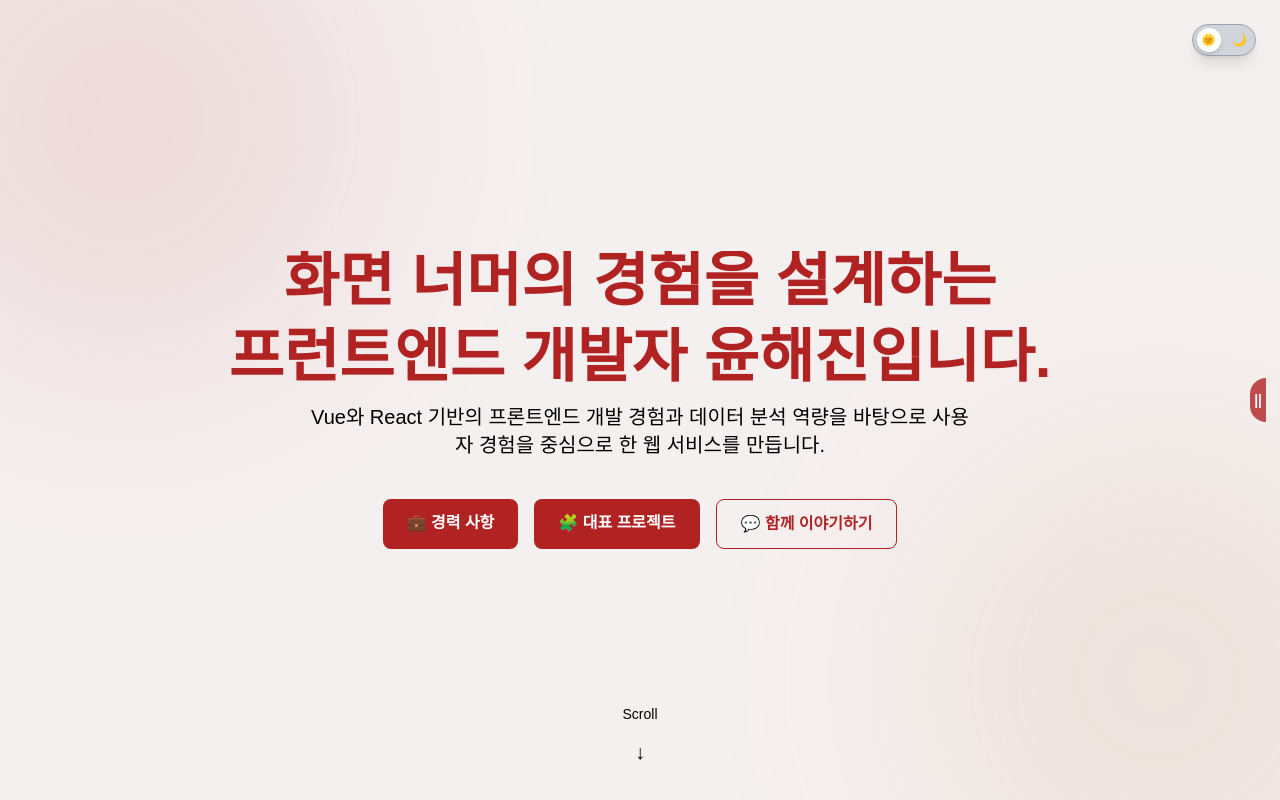
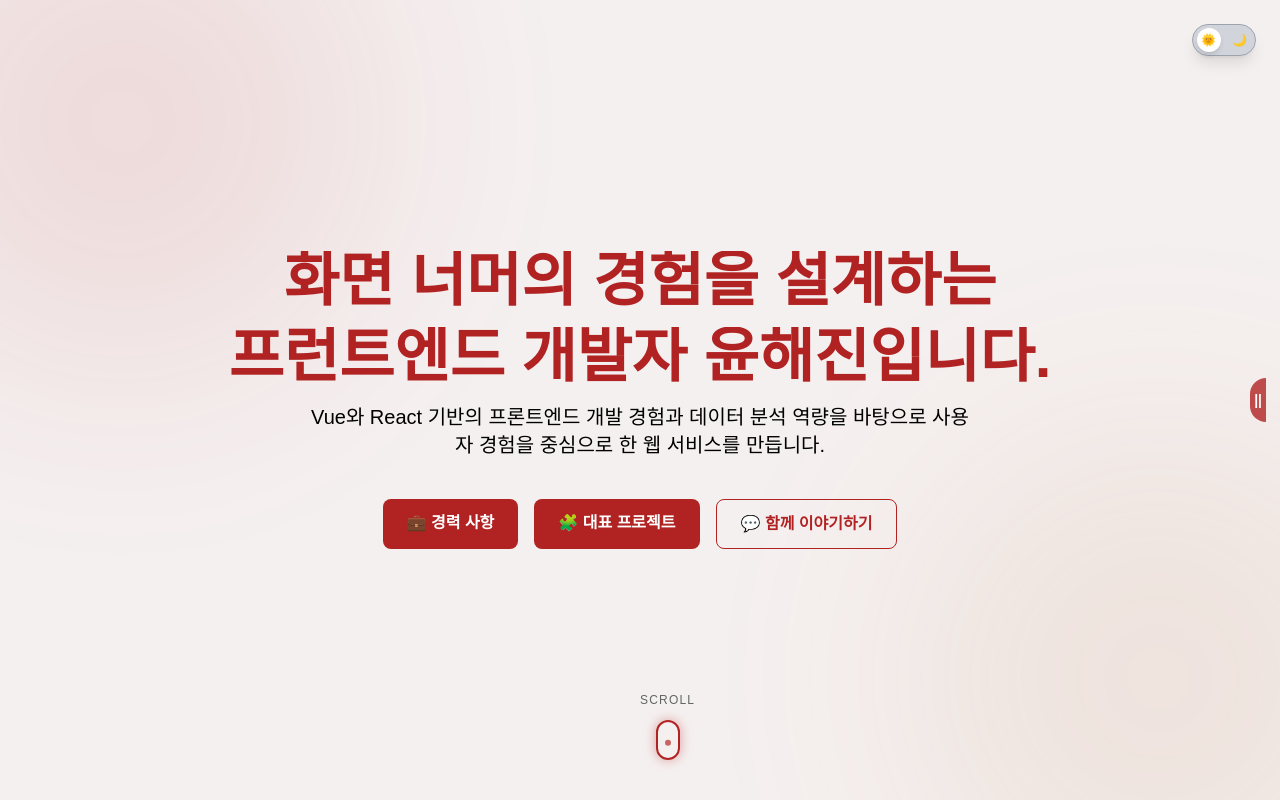
Before and after one commit to HaejinYoon/myPortfolio, a React (Vite) app: page / in a window 1280 px wide. Built offline with nearby package versions, Linux system fonts and the light colour scheme; a web font is replaced by a local one.

Commit message:
스크롤인디케이터 개선

```diff
--- a/src/components/ScrollIndicator.jsx
+++ b/src/components/ScrollIndicator.jsx
@@ -4,29 +4,47 @@ export default function ScrollIndicator() {
   return (
     <motion.div
       className="
-        absolute bottom-10
-        flex flex-col items-center
-        text-sub
-        text-sm
+        absolute bottom-10 left-1/2 -translate-x-1/2
+        flex flex-col items-center gap-3
+        text-sm text-text-sub
         select-none
       "
-      initial={{ opacity: 0 }}
-      animate={{ opacity: 1 }}
-      transition={{ delay: 1.2 }}
+      initial={{ opacity: 0, y: 10 }}
+      animate={{ opacity: 1, y: 0 }}
+      transition={{ delay: 1.2, duration: 0.8 }}
     >
-      <span className="mb-2">Scroll</span>
+      {/* 텍스트 */}
+      <span className="tracking-widest uppercase text-xs">
+        Scroll
+      </span>
 
-      <motion.span
-        animate={{ y: [0, 8, 0] }}
-        transition={{
-          duration: 1.5,
-          repeat: Infinity,
-          ease: "easeInOut",
+      {/* 마우스 바디 */}
+      <div
+        className="
+          relative w-6 h-10
+          rounded-full
+          border-2 border-primary
+          flex justify-center
+        "
+        style={{
+          boxShadow: "0 0 12px rgba(177, 35, 35, 0.4)",
         }}
-        className="text-xl"
       >
-        ↓
-      </motion.span>
+        {/* 내부 스크롤 점 */}
+        <motion.span
+          className="
+            absolute top-2
+            w-1.5 h-1.5
+            rounded-full bg-primary
+          "
+          animate={{ y: [0, 12, 0], opacity: [1, 0.6, 1] }}
+          transition={{
+            duration: 1.5,
+            repeat: Infinity,
+            ease: "easeInOut",
+          }}
+        />
+      </div>
     </motion.div>
   );
 }
```
